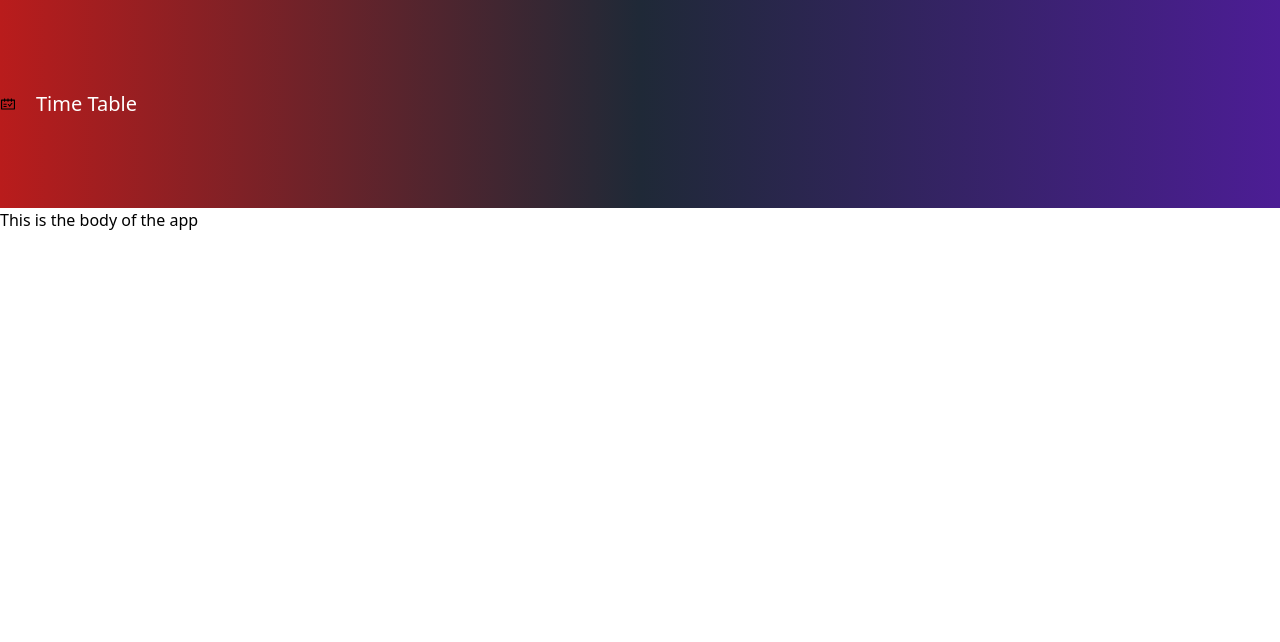
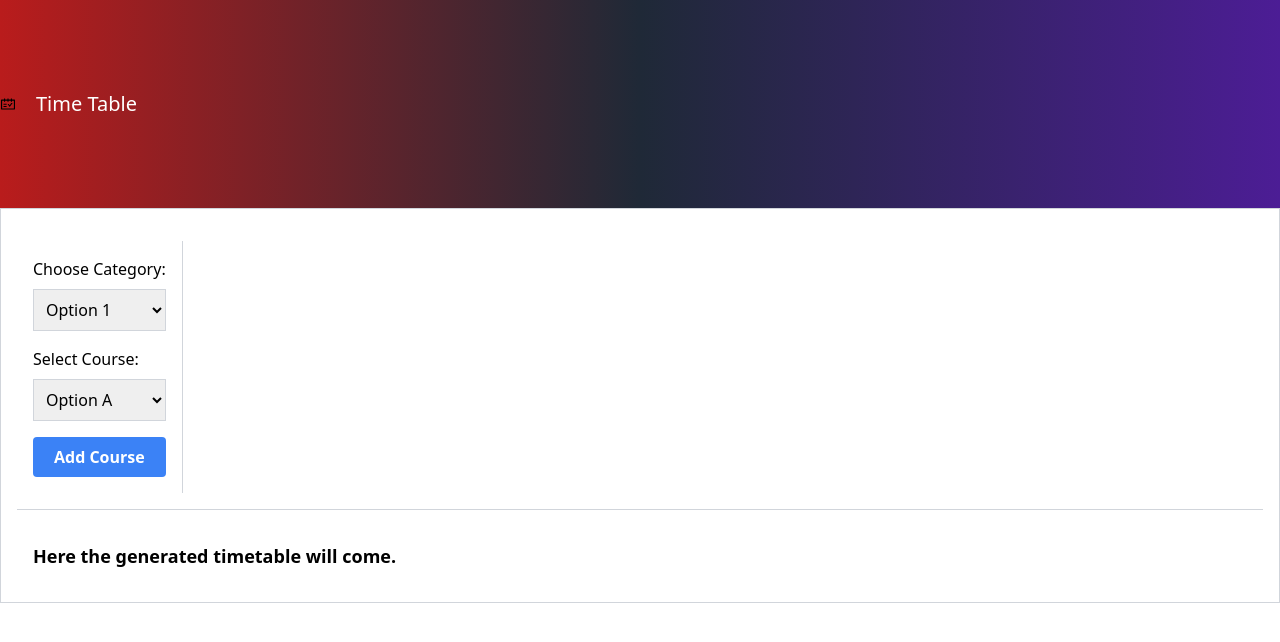
Before and after one commit to DaniyalFaraz2003/Fast-TimeTable-Finder, a React (Vite) app in the folder Frontend/: page / in a window 1280 px wide. Shown: the top 642 px of the page. Built offline with nearby package versions, Linux system fonts and the light colour scheme.

Commit message:
body update

```diff
--- a/Frontend/src/Components/Body.jsx
+++ b/Frontend/src/Components/Body.jsx
@@ -1,9 +1,47 @@
 import React from "react";
+import { useState } from "react";
 
 const Body = () => {
+    const [courses, setCourses] = useState([]);
+
+    const addCourse = () => {
+
+    }
+
     return (
-        <p>This is the body of the app</p>
+        <div className="main flex flex-col p-4 border border-gray-300">
+            <div className="selections flex mt-4 border-b border-gray-300 pb-4">
+                <div className="select flex flex-col mr-4 p-4 border-r border-gray-300">
+                    <label htmlFor="dropdown1" className="mb-2">Choose Category:</label>
+                    <select id="dropdown1" className="p-2 border border-gray-300">
+                        {/* Add options for dropdown 1 */}
+                        <option value="option1">Option 1</option>
+                        <option value="option2">Option 2</option>
+                        <option value="option3">Option 3</option>
+                    </select>
+
+                    <label htmlFor="dropdown2" className="mt-4 mb-2">Select Course:</label>
+                    <select id="dropdown2" className="p-2 border border-gray-300">
+                        {/* Add options for dropdown 2 */}
+                        <option value="optionA">Option A</option>
+                        <option value="optionB">Option B</option>
+                        <option value="optionC">Option C</option>
+                    </select>
+
+                    <button className="mt-4 bg-blue-500 hover:bg-blue-700 text-white font-bold py-2 px-4 rounded" onClick={addCourse}>
+                        Add Course
+                    </button>
+                </div>
+                <div className="showcourses p-4">
+                    {/* Add content for the 'showcourses' div */}
+                </div>
+            </div>
+            <div className="timetable mt-4 p-4">
+                <p className="text-lg font-bold">Here the generated timetable will come.</p>
+            </div>
+        </div>
     );
 }
 
+
 export default Body;
```
